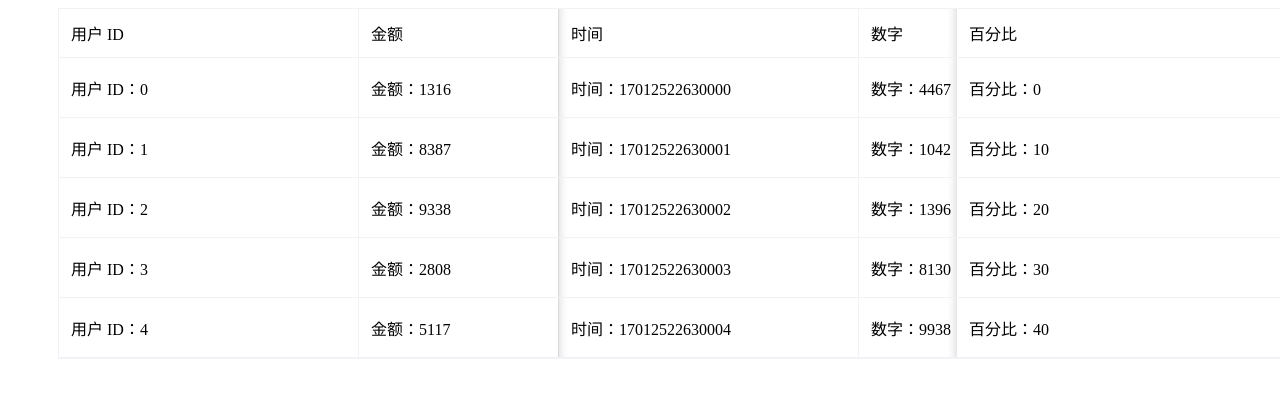
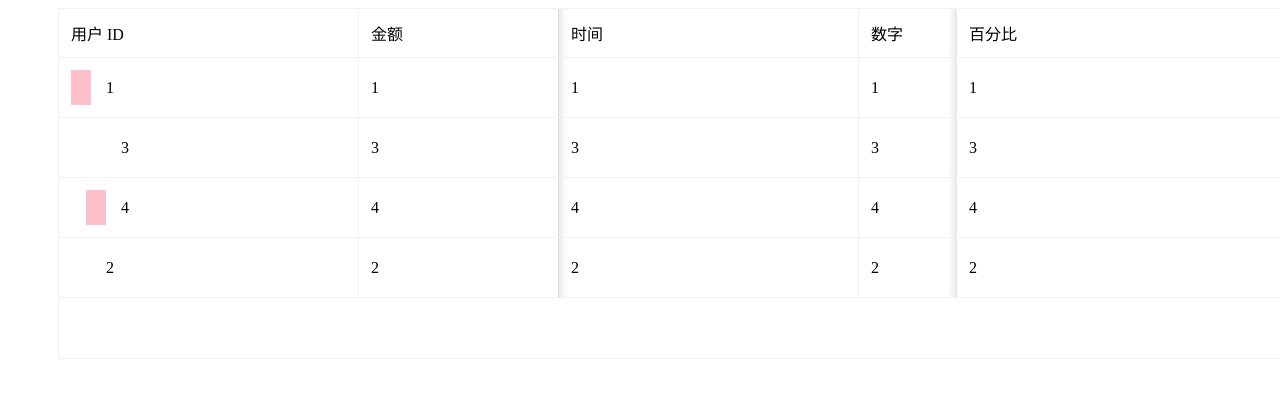
Before and after one commit to xzd-inc/MTable, a React (Vite) app: page / in a window 1280 px wide. Shown: the top 398 px of the page. Built offline with nearby package versions, Linux system fonts and the light colour scheme.

Commit message:
feat: 支持树形表格

```diff
--- a/src/mux-simple-table/docs/0-basic.tsx
+++ b/src/mux-simple-table/docs/0-basic.tsx
@@ -2,15 +2,31 @@
 import React from 'react'
 import MuxSimpleTable from '..'
 
-const dataSource = Array.from({ length: 1000 }).map((v, i) => {
-  return {
-    id: '用户 ID：' + i,
-    money: '金额：' + Math.floor(Math.random() * 10000),
-    time: '时间：' + Date.now() + i,
-    number: '数字：' + Math.round(Math.random() * 10000),
-    per: '百分比：' + i * 10,
-  }
-})
+// const dataSource = Array.from({ length: 1000 }).map((v, i) => {
+//   return {
+//     id: '用户 ID：' + i,
+//     money: '金额：' + Math.floor(Math.random() * 10000),
+//     time: '时间：' + Date.now() + i,
+//     number: '数字：' + Math.round(Math.random() * 10000),
+//     per: '百分比：' + i * 10,
+//   }
+// })
+
+const dataSource = [
+  {
+    id: 1, money: 1, time: 1, number: 1, per: 1,
+    children: [
+      { id: 3, money: 3, time: 3, number: 3, per: 3 },
+      {
+        id: 4, money: 4, time: 4, number: 4, per: 4,
+        children: [
+          { id: 5, money: 5, time: 5, number: 5, per: 5 },
+        ]
+      },
+    ]
+  },
+  { id: 2, money: 2, time: 2, number: 2, per: 2 },
+]
 
 export default ({ lock }) => {
   const columns = [
@@ -23,6 +39,7 @@ export default ({ lock }) => {
 
   return (
     <MuxSimpleTable
+      isTree={true}
       bodyHeight={300}
       columns={columns}
       dataSource={dataSource}
--- a/src/mux-simple-table/index.tsx
+++ b/src/mux-simple-table/index.tsx
@@ -13,9 +13,18 @@ interface IColumn {
 }
 
 export interface IProps {
+  /** 表格配置项 */
+  columns: IColumn[]
+  /** 数据源 */
+  dataSource: object[]
+  /** 表体高度，以 px 为单位，默认 500 */
   bodyHeight: number
-  columns: IColumn[]
-  dataSource: any[]
+  /** 是否为树形表格 */
+  isTree?: boolean
+  /** 表格每行的唯一标识，默认 id */
+  primaryKey?: string
+  /** 展示树形数据时，每层缩进的宽度，以 px 为单位，默认15 */
+  indentSize?: number
 }
 
 interface ISize {
@@ -26,7 +35,27 @@ interface ISize {
 }
 
 export default function MuxSimpleTable(props: IProps) {
-  const { bodyHeight, columns, dataSource } = props
+  const { bodyHeight = 500, columns, dataSource, isTree, primaryKey = 'id', indentSize = 15 } = props
+
+  const [expandedRowKeys, setExpandedRowKeys] = useState<Array<string | number>>([1])
+
+  const { innerDataSource, treeMap } = useMemo(() => {
+    if (!isTree || !dataSource?.length || !expandedRowKeys?.length) return { innerDataSource: dataSource, treeMap: {} }
+    const innerDataSource: any[] = []
+    const treeMap: Record<string | number, { parentKeys: Array<string | number>, depth: number }> = {}
+
+    function dfs(dataSource: object[], parentKeys: Array<string | number>, depth: number) {
+      dataSource.forEach(v => {
+        innerDataSource.push(v)
+        treeMap[(v as any)[primaryKey]] = { parentKeys, depth }
+        if (expandedRowKeys.includes((v as any)[primaryKey]) && (v as any).children?.length) {
+          dfs((v as any).children, [ ...parentKeys, (v as any)[primaryKey]], depth + 1)
+        }
+      })
+    }
+    dfs(dataSource, [], 0)
+    return { innerDataSource, treeMap }
+  }, [dataSource, isTree, expandedRowKeys, primaryKey])
 
   const { notLockColumns, leftLockColumns, rightLockColumns } = useMemo(() => {
     const leftLockColumns = []
@@ -90,16 +119,16 @@ export default function MuxSimpleTable(props: IProps) {
     setX(rightLock, rightLockColumns)
 
     const y = Array.from(
-      { length: dataSource.length },
+      { length: innerDataSource.length },
       () => ({ height: 60, span: 1, topOffset: 0, bottomOffset: 0 })
     )
 
     let topOffset = 0
     let bottomOffset = 0
-    for (let i = 0; i < dataSource.length; i++) {
+    for (let i = 0; i < innerDataSource.length; i++) {
       y[i].height = 60
       y[i].topOffset = topOffset
-      y[dataSource.length - i - 1].bottomOffset = bottomOffset
+      y[innerDataSource.length - i - 1].bottomOffset = bottomOffset
       y[i].span = 1
 
       topOffset += 60
@@ -107,7 +136,7 @@ export default function MuxSimpleTable(props: IProps) {
     }
 
     setSizes({ x, y, leftLock, rightLock })
-  }, [notLockColumns, dataSource.length, innerWidth])
+  }, [notLockColumns, innerDataSource.length, innerWidth])
 
   const [{ yStartIndex, yEndIndex }, setYIndex] = useState({ yStartIndex: 0, yEndIndex: 0 })
   const [{ xStartIndex, xEndIndex }, setXIndex] = useState({ xStartIndex: 0, xEndIndex: 0 })
@@ -282,8 +311,8 @@ export default function MuxSimpleTable(props: IProps) {
   }, [sizes])
 
   const yRenderList = useMemo(() => {
-    return dataSource.slice(yStartIndex, yEndIndex + 1)
-  }, [dataSource, yStartIndex, yEndIndex])
+    return innerDataSource.slice(yStartIndex, yEndIndex + 1)
+  }, [innerDataSource, yStartIndex, yEndIndex])
 
   const xRenderList = useMemo(() => {
     return notLockColumns.slice(xStartIndex, xEndIndex + 1)
@@ -409,6 +438,30 @@ export default function MuxSimpleTable(props: IProps) {
                                 left: -translateX + sizes.leftLock[j]?.leftOffset || 0,
                               }}
                             >
+                              {
+                                isTree && j === 0 && (
+                                  <div
+                                    className="mux-simple-table-expanded"
+                                    style={{
+                                      visibility: (v as any).children?.length ? 'visible' : 'hidden',
+                                      marginLeft: (treeMap[v[primaryKey]]?.depth * indentSize) || 0
+                                    }}
+                                    onClick={() => {
+                                      // 收起来
+                                      if (expandedRowKeys.includes((v as any)[primaryKey])) {
+                                        const newExpandedRowKeys = expandedRowKeys.filter(k => {
+                                          return v[primaryKey] !== k && !treeMap[k].parentKeys.includes(v[primaryKey])
+                                        })
+                                        setExpandedRowKeys(newExpandedRowKeys)
+                                      } else {
+                                        setExpandedRowKeys(prev => [...prev, v[primaryKey]])
+                                      }
+                                    }}
+                                  >
+
+                                  </div>
+                                )
+                              }
                               {get(v, k.dataIndex)}
                             </div>
                           )
--- a/src/mux-simple-table/style/main.scss
+++ b/src/mux-simple-table/style/main.scss
@@ -80,6 +80,14 @@
   transition: box-shadow .3s
 }
 
+.mux-simple-table-expanded {
+  display: inline-block;
+  width: 20px;
+  margin-right: 15px;
+  height: 100%;
+  background: pink;
+}
+
 .mux-simple-table-right-scrollbar {
   position: absolute;
   right: 0;
```
